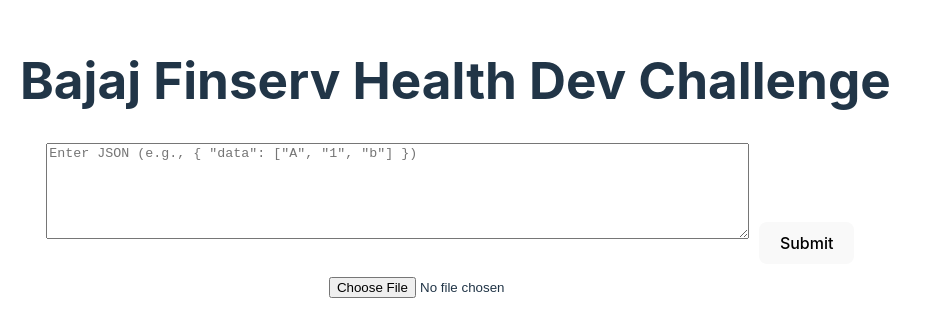
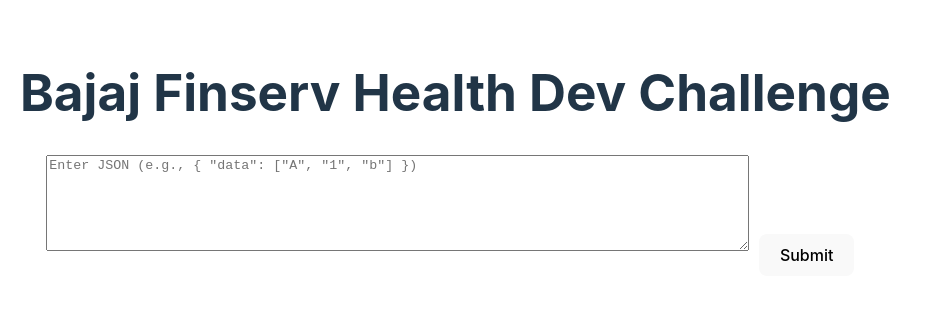
Before and after one commit to KrishOjha1810/Bajaj-, a React (Vite) app in the folder bfhl-frontend/bfhl-frontend/: page / in a window 1280 px wide. Shown: the part 232-568 px from the top of the page, without its empty margins (0-929 px from the left). Built offline with nearby package versions, Linux system fonts and the light colour scheme.

Commit message:
first commit

```diff
--- a/bfhl-frontend/bfhl-frontend/src/App.jsx
+++ b/bfhl-frontend/bfhl-frontend/src/App.jsx
@@ -8,7 +8,6 @@
   const [response, setResponse] = useState(null);
   const [error, setError] = useState("");
   const [selectedOptions, setSelectedOptions] = useState([]);
-  const [file, setFile] = useState(null); // Declare file state
 
   const dropdownOptions = [
     { value: "alphabets", label: "Alphabets" },
@@ -26,26 +25,11 @@
         throw new Error("Invalid JSON: 'data' key missing.");
       }
 
-      // Add file_b64 as an empty string if no file is selected
-      const payload = file ? { ...parsedInput, file_b64: file } : parsedInput;
-
       // Make POST request to backend
-      const apiResponse = await axios.post("https://qualifier-backend.onrender.com/bfhl", payload);
+      const apiResponse = await axios.post("https://bajaj-3-krxi.onrender.com/bfhl", parsedInput);
       setResponse(apiResponse.data);
     } catch (err) {
       setError(err.message || "Invalid JSON or Server Error");
-    }
-  };
-
-  // Handle file input change
-  const handleFileChange = (e) => {
-    const selectedFile = e.target.files[0];
-    if (selectedFile) {
-      const reader = new FileReader();
-      reader.readAsDataURL(selectedFile);
-      reader.onloadend = () => {
-        setFile(reader.result.split(",")[1]); // Set the base64 string of the file
-      };
     }
   };
 
@@ -85,9 +69,6 @@
       {/* Error Display */}
       {error && <p className="error">{error}</p>}
 
-      {/* File Upload */}
-      <input type="file" onChange={handleFileChange} />
-
       {/* Response & Dropdown */}
       {response && (
         <div>
@@ -100,7 +81,7 @@
             styles={{
               menu: (provided) => ({
                 ...provided,
-                color: "black",
+                color:"black",
                 zIndex: 9999, // Ensures dropdown is visible above other elements
               }),
             }}
```
